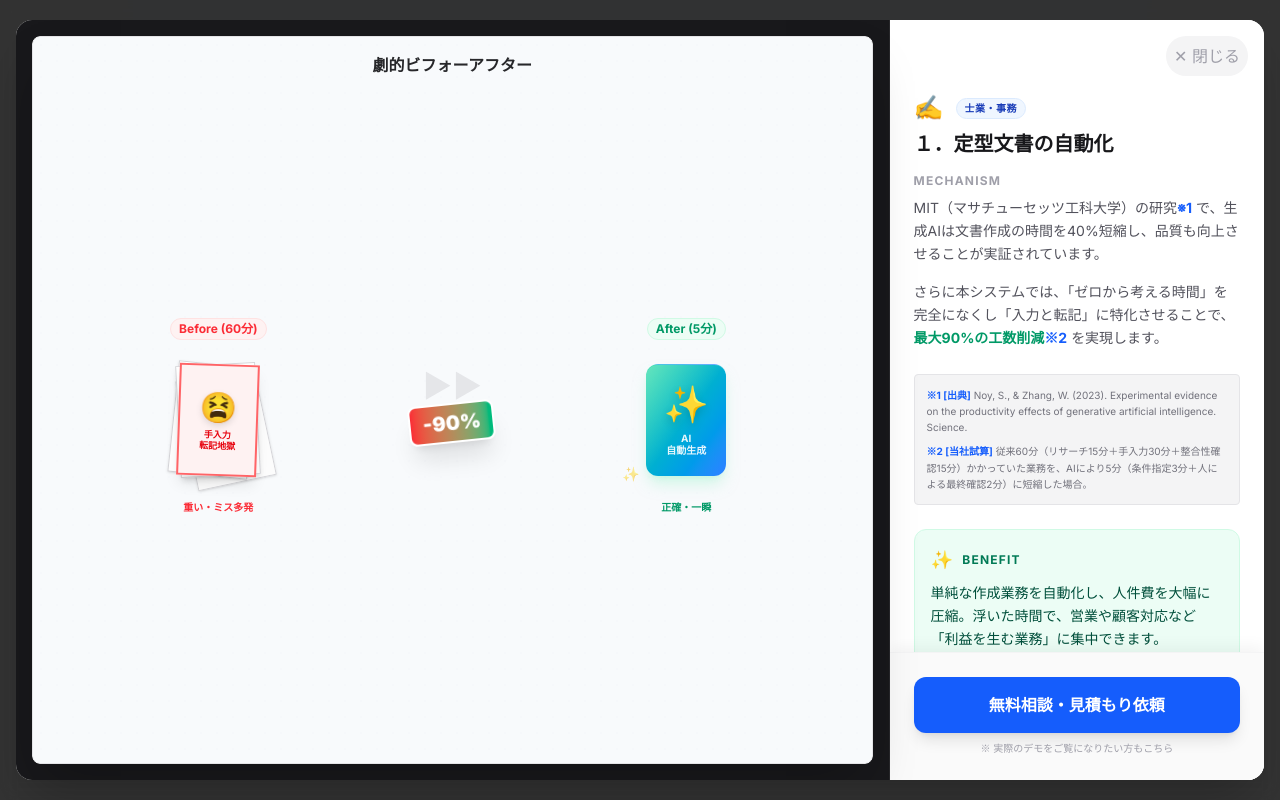
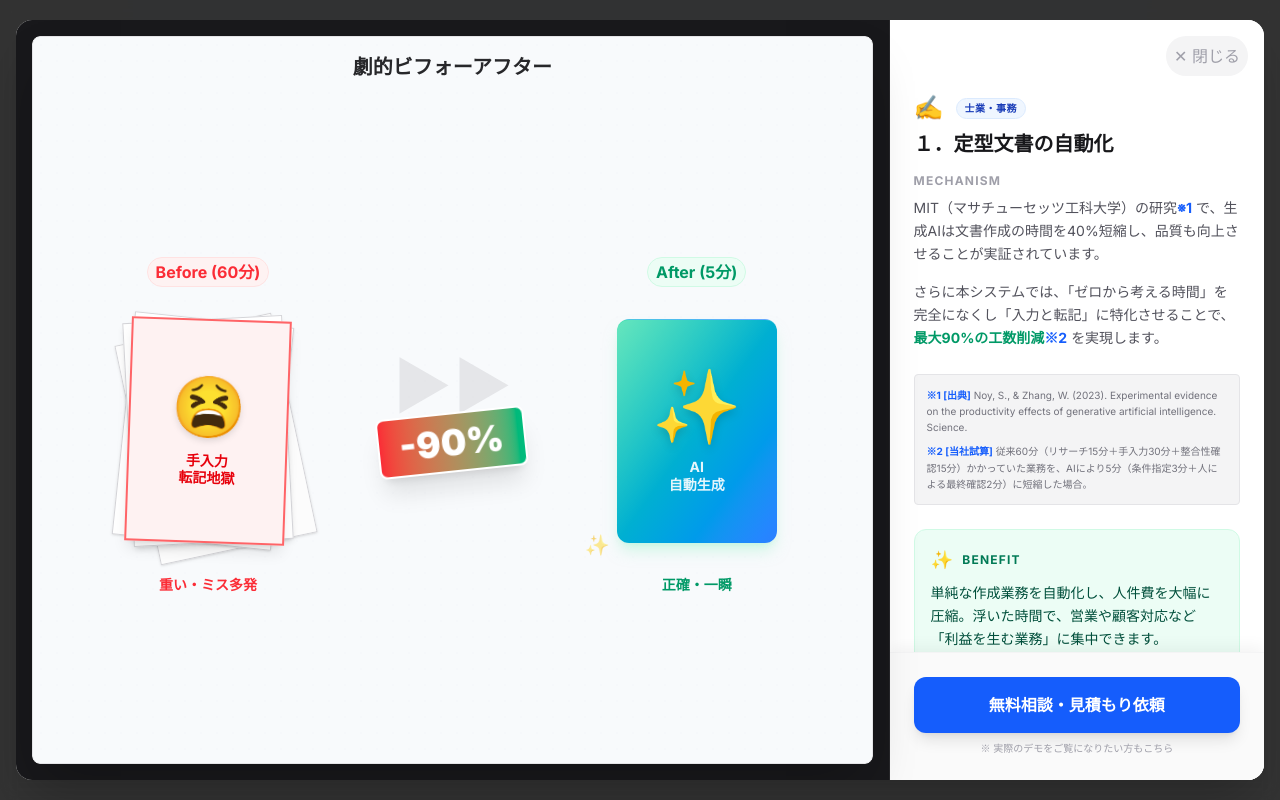
Before and after one commit to tnakajima2050/smartcityai-site, a Next.js app: page / in a window 1280 px wide. Both pictures are taken after a click on the button 306 px from the left and 1831 px from the top of the page. Shown: the part 1431-2231 px from the top of the page. Built offline with nearby package versions, Linux system fonts and the light colour scheme.

Commit message:
Update page.tsx1提携図

```diff
--- a/app/page.tsx
+++ b/app/page.tsx
@@ -32,55 +32,57 @@ const useCases = [
     benefit: "単純な作成業務を自動化し、人件費を大幅に圧縮。浮いた時間で、営業や顧客対応など「利益を生む業務」に集中できます。",
     visual: (
       <div className="h-full bg-slate-50 flex flex-col rounded-lg border border-zinc-200 p-4 font-sans relative overflow-hidden">
-        <div className="text-center font-bold text-zinc-800 mb-6 z-10 relative">劇的ビフォーアフター</div>
+        <div className="text-center font-bold text-zinc-800 mb-6 md:mb-10 z-10 relative md:text-xl">劇的ビフォーアフター</div>
 
         <div className="flex-grow flex items-center justify-around relative z-10 px-2 pb-4">
 
           {/* Left: Before (Chaos / 書類の山) */}
           <div className="flex flex-col items-center group relative w-1/3">
-            <div className="text-xs font-bold text-red-500 mb-2 bg-red-50 px-2 py-0.5 rounded-full border border-red-100">Before (60分)</div>
-            <div className="relative w-24 h-32 flex items-center justify-center mt-2">
-               {/* 乱雑に積み重なる書類 (CSSで表現) */}
-               <div className="absolute w-20 h-28 bg-white border border-zinc-300 shadow-sm transform -rotate-12 translate-x-2 translate-y-2 z-0 flex items-center justify-center"><div className="w-full h-full bg-zinc-50/50"></div></div>
-               <div className="absolute w-20 h-28 bg-white border border-zinc-300 shadow-sm transform rotate-6 translate-x-[-5px] z-10 flex items-center justify-center">
+            <div className="text-xs md:text-base font-bold text-red-500 mb-2 bg-red-50 px-2 py-0.5 rounded-full border border-red-100">Before (60分)</div>
+            {/* ↓ PC用にコンテナサイズを拡大 (md:w-48 md:h-64) */}
+            <div className="relative w-24 h-32 md:w-48 md:h-64 flex items-center justify-center mt-2">
+               {/* 乱雑に積み重なる書類 (CSSで表現) - PC用にサイズ拡大 (md:w-40 md:h-56) */}
+               <div className="absolute w-20 h-28 md:w-40 md:h-56 bg-white border border-zinc-300 shadow-sm transform -rotate-12 translate-x-2 translate-y-2 z-0 flex items-center justify-center"><div className="w-full h-full bg-zinc-50/50"></div></div>
+               <div className="absolute w-20 h-28 md:w-40 md:h-56 bg-white border border-zinc-300 shadow-sm transform rotate-6 translate-x-[-5px] z-10 flex items-center justify-center">
                   <div className="space-y-1 w-full p-2 opacity-30"><div className="h-1 bg-black w-full"></div><div className="h-1 bg-black w-2/3"></div></div>
                </div>
-               <div className="absolute w-20 h-28 bg-white border border-zinc-300 shadow-md transform -rotate-3 z-20 flex items-center justify-center">
+               <div className="absolute w-20 h-28 md:w-40 md:h-56 bg-white border border-zinc-300 shadow-md transform -rotate-3 z-20 flex items-center justify-center">
                   <div className="space-y-1 w-full p-2 opacity-30"><div className="h-1 bg-black w-full"></div><div className="h-1 bg-black w-full"></div></div>
                </div>
                {/* 一番上の書類（赤枠） */}
-               <div className="absolute w-20 h-28 bg-red-50 border-2 border-red-400 shadow-lg transform rotate-2 z-30 flex flex-col items-center justify-center p-1">
-                  <div className="text-3xl mb-1 filter drop-shadow-md">😫</div>
-                  <div className="text-[9px] font-bold text-red-600 leading-tight text-center">手入力<br/>転記地獄</div>
+               <div className="absolute w-20 h-28 md:w-40 md:h-56 bg-red-50 border-2 border-red-400 shadow-lg transform rotate-2 z-30 flex flex-col items-center justify-center p-1">
+                  <div className="text-3xl md:text-6xl mb-1 md:mb-4 filter drop-shadow-md">😫</div>
+                  <div className="text-[9px] md:text-sm font-bold text-red-600 leading-tight text-center">手入力<br/>転記地獄</div>
                </div>
             </div>
-            <div className="mt-4 text-[10px] text-red-500 font-bold text-center">重い・ミス多発</div>
+            <div className="mt-4 text-[10px] md:text-sm text-red-500 font-bold text-center">重い・ミス多発</div>
           </div>
 
           {/* Center: Arrow & Badge */}
           <div className="flex flex-col items-center justify-center z-40 -mt-4">
-            <div className="text-3xl text-zinc-300 animate-pulse">▶▶</div>
-            <div className="font-black text-xl text-white bg-gradient-to-r from-red-500 to-emerald-500 px-3 py-1 rounded-lg shadow-xl transform -rotate-6 border-2 border-white mt-1 whitespace-nowrap animate-[bounce_2s_infinite]">
+            <div className="text-3xl md:text-6xl text-zinc-300 animate-pulse">▶▶</div>
+            <div className="font-black text-xl md:text-4xl text-white bg-gradient-to-r from-red-500 to-emerald-500 px-3 py-1 md:px-5 md:py-2 rounded-lg shadow-xl transform -rotate-6 border-2 border-white mt-1 whitespace-nowrap animate-[bounce_2s_infinite]">
               -90%
             </div>
           </div>
 
           {/* Right: After (Smart Crystal / AIカード) */}
           <div className="flex flex-col items-center group relative w-1/3">
-            <div className="text-xs font-bold text-emerald-600 mb-2 bg-emerald-50 px-2 py-0.5 rounded-full border border-emerald-100">After (5分)</div>
-            <div className="relative w-24 h-32 flex items-center justify-center mt-2">
-               {/* スマートなカード */}
-               <div className="w-20 h-28 bg-gradient-to-br from-emerald-400 to-blue-500 rounded-xl shadow-lg shadow-emerald-200/50 transform hover:scale-105 transition duration-500 flex flex-col items-center justify-center text-white border-t border-white/30 p-2 z-30 relative overflow-hidden group-hover:shadow-emerald-400/50">
+            <div className="text-xs md:text-base font-bold text-emerald-600 mb-2 bg-emerald-50 px-2 py-0.5 rounded-full border border-emerald-100">After (5分)</div>
+            {/* ↓ PC用にコンテナサイズを拡大 */}
+            <div className="relative w-24 h-32 md:w-48 md:h-64 flex items-center justify-center mt-2">
+               {/* スマートなカード - PC用にサイズ拡大 */}
+               <div className="w-20 h-28 md:w-40 md:h-56 bg-gradient-to-br from-emerald-400 to-blue-500 rounded-xl shadow-lg shadow-emerald-200/50 transform hover:scale-105 transition duration-500 flex flex-col items-center justify-center text-white border-t border-white/30 p-2 z-30 relative overflow-hidden group-hover:shadow-emerald-400/50">
                   {/* 光の反射エフェクト */}
                   <div className="absolute top-0 left-0 w-full h-full bg-gradient-to-br from-white/40 via-transparent to-transparent pointer-events-none"></div>
-                  <div className="text-4xl mb-2 filter drop-shadow-lg">✨</div>
-                  <div className="text-[10px] font-bold text-center leading-tight text-white/90">AI<br/>自動生成</div>
+                  <div className="text-4xl md:text-7xl mb-2 md:mb-4 filter drop-shadow-lg">✨</div>
+                  <div className="text-[10px] md:text-sm font-bold text-center leading-tight text-white/90">AI<br/>自動生成</div>
                </div>
                {/* キラキラ装飾 */}
-               <div className="absolute -top-3 -right-3 text-xl animate-[ping_1.5s_ease-in-out_infinite] opacity-70">✨</div>
-               <div className="absolute bottom-0 -left-4 text-sm animate-pulse text-yellow-400">✨</div>
+               <div className="absolute -top-3 -right-3 text-xl md:text-3xl animate-[ping_1.5s_ease-in-out_infinite] opacity-70">✨</div>
+               <div className="absolute bottom-0 -left-4 text-sm md:text-xl animate-pulse text-yellow-400">✨</div>
             </div>
-            <div className="mt-4 text-[10px] text-emerald-600 font-bold text-center">正確・一瞬</div>
+            <div className="mt-4 text-[10px] md:text-sm text-emerald-600 font-bold text-center">正確・一瞬</div>
           </div>
 
         </div>
```
